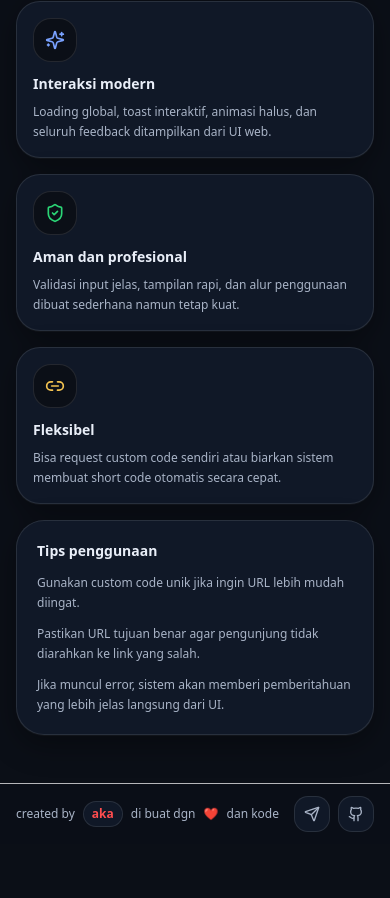
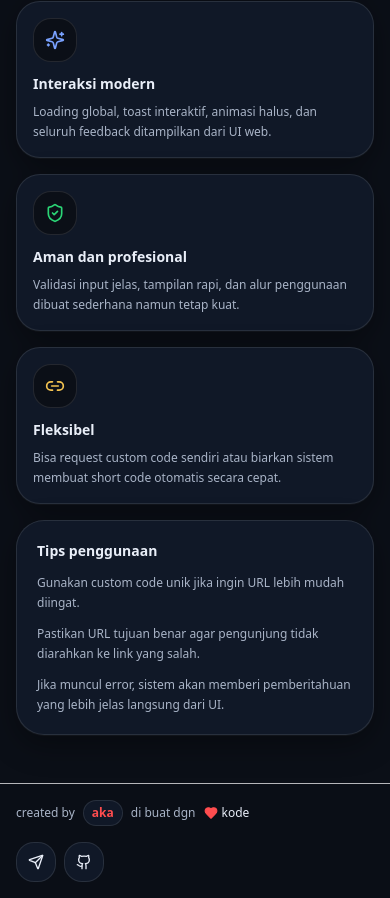
Before and after one commit to akaanakbaik/tiny-kabox, a React (Vite) app: page / in a window 390 px wide. Shown: the part 1035-1933 px from the top of the page. Before the commit the page ends 1879 px from the top, so only its background shows below. Built offline with nearby package versions, Linux system fonts and the light colour scheme; no server answers.

Commit message:
Update Footer.tsx

```diff
--- a/src/components/Footer.tsx
+++ b/src/components/Footer.tsx
@@ -1,28 +1,29 @@
 import React from "react"
-import { Github, Send } from "lucide-react"
+import { Github, Heart, Send } from "lucide-react"
 import { getTelegramUrl } from "../lib/config"
 
 export default function Footer() {
   const telegram = getTelegramUrl()
 
   return (
-    <footer className="border-t border-border/70 bg-surface/70">
-      <div className="mx-auto flex w-full max-w-6xl items-center justify-between px-4 py-3 text-xs text-muted md:px-6">
-        <div className="flex flex-wrap items-center gap-2">
+    <footer className="relative z-10 border-t border-border/70 bg-surface/70 backdrop-blur-xl">
+      <div className="mx-auto flex w-full max-w-7xl flex-col gap-4 px-4 py-4 md:flex-row md:items-center md:justify-between md:px-6">
+        <div className="flex flex-wrap items-center gap-2 text-xs text-muted">
           <span>created by</span>
           <a
             href="https://akadev.me"
             target="_blank"
             rel="noreferrer"
-            className="inline-flex items-center gap-1 rounded-full border border-border bg-surfaceElev px-2 py-1 font-semibold text-foreground transition-all hover:bg-surfaceElev2 focus-visible:outline-none focus-visible:ring-2 focus-visible:ring-ring/60"
-            aria-label="aka"
+            className="inline-flex items-center rounded-full border border-border bg-surfaceElev px-2 py-1 font-semibold text-foreground transition-all hover:bg-surfaceElev2 focus-visible:outline-none focus-visible:ring-2 focus-visible:ring-ring/60"
             title="aka"
           >
             <span className="text-danger">aka</span>
           </a>
           <span>di buat dgn</span>
-          <span aria-hidden="true">❤️</span>
-          <span>dan kode</span>
+          <span className="inline-flex items-center gap-1 text-foreground">
+            <Heart className="h-3.5 w-3.5 fill-current text-danger" />
+            kode
+          </span>
         </div>
 
         <div className="flex items-center gap-2">
@@ -30,17 +31,18 @@ export default function Footer() {
             href={telegram}
             target="_blank"
             rel="noreferrer"
-            className="inline-flex h-9 w-9 items-center justify-center rounded-xl border border-border bg-surfaceElev transition-all hover:bg-surfaceElev2 focus-visible:outline-none focus-visible:ring-2 focus-visible:ring-ring/60"
+            className="inline-flex h-10 w-10 items-center justify-center rounded-2xl border border-border bg-surfaceElev text-foreground transition-all hover:bg-surfaceElev2 focus-visible:outline-none focus-visible:ring-2 focus-visible:ring-ring/60"
             aria-label="Telegram @akamodebaik"
             title="Telegram @akamodebaik"
           >
             <Send className="h-4 w-4" />
           </a>
+
           <a
             href="https://github.com/akaanakbaik"
             target="_blank"
             rel="noreferrer"
-            className="inline-flex h-9 w-9 items-center justify-center rounded-xl border border-border bg-surfaceElev transition-all hover:bg-surfaceElev2 focus-visible:outline-none focus-visible:ring-2 focus-visible:ring-ring/60"
+            className="inline-flex h-10 w-10 items-center justify-center rounded-2xl border border-border bg-surfaceElev text-foreground transition-all hover:bg-surfaceElev2 focus-visible:outline-none focus-visible:ring-2 focus-visible:ring-ring/60"
             aria-label="GitHub @akaanakbaik"
             title="GitHub @akaanakbaik"
           >
```
